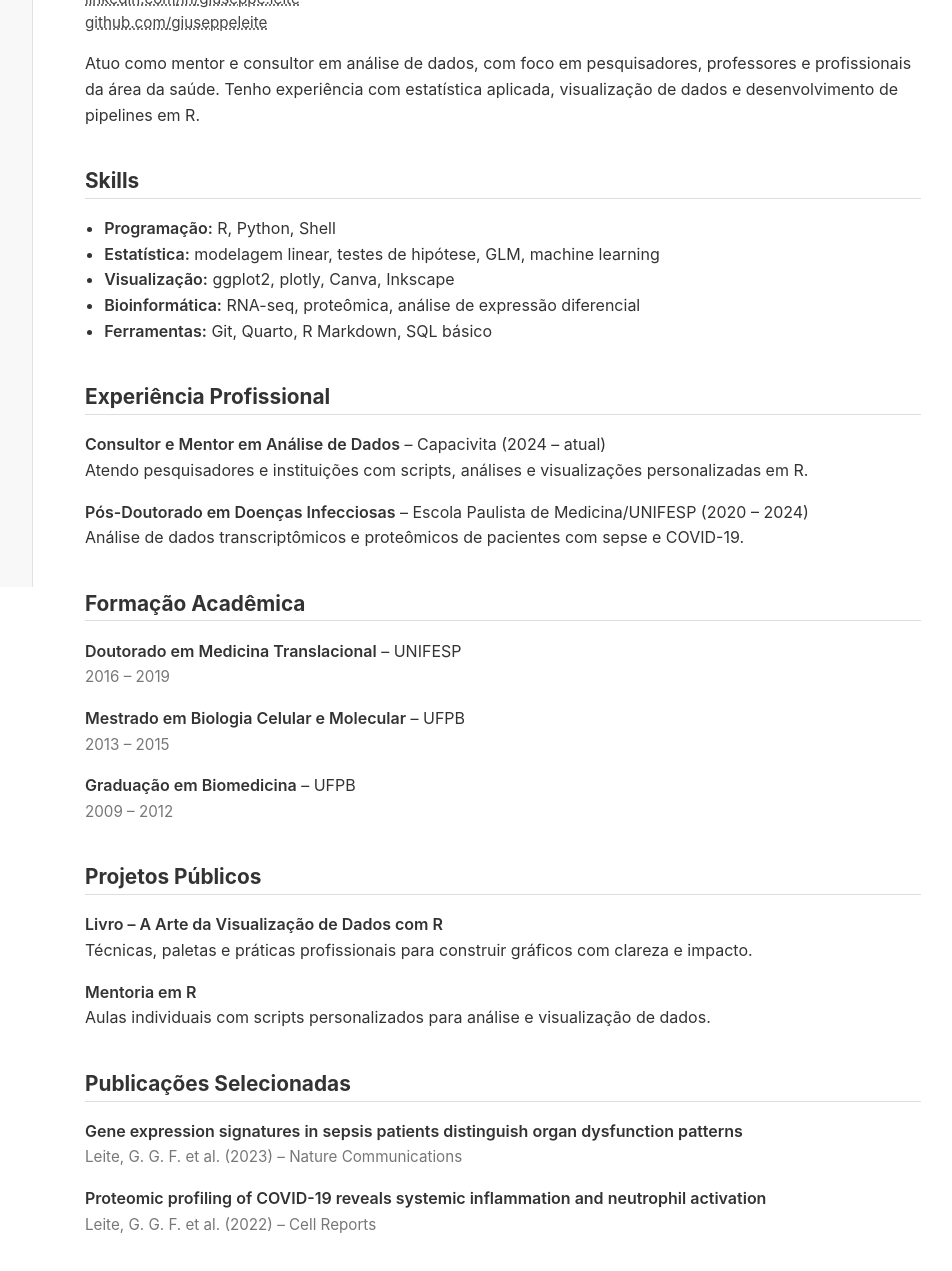
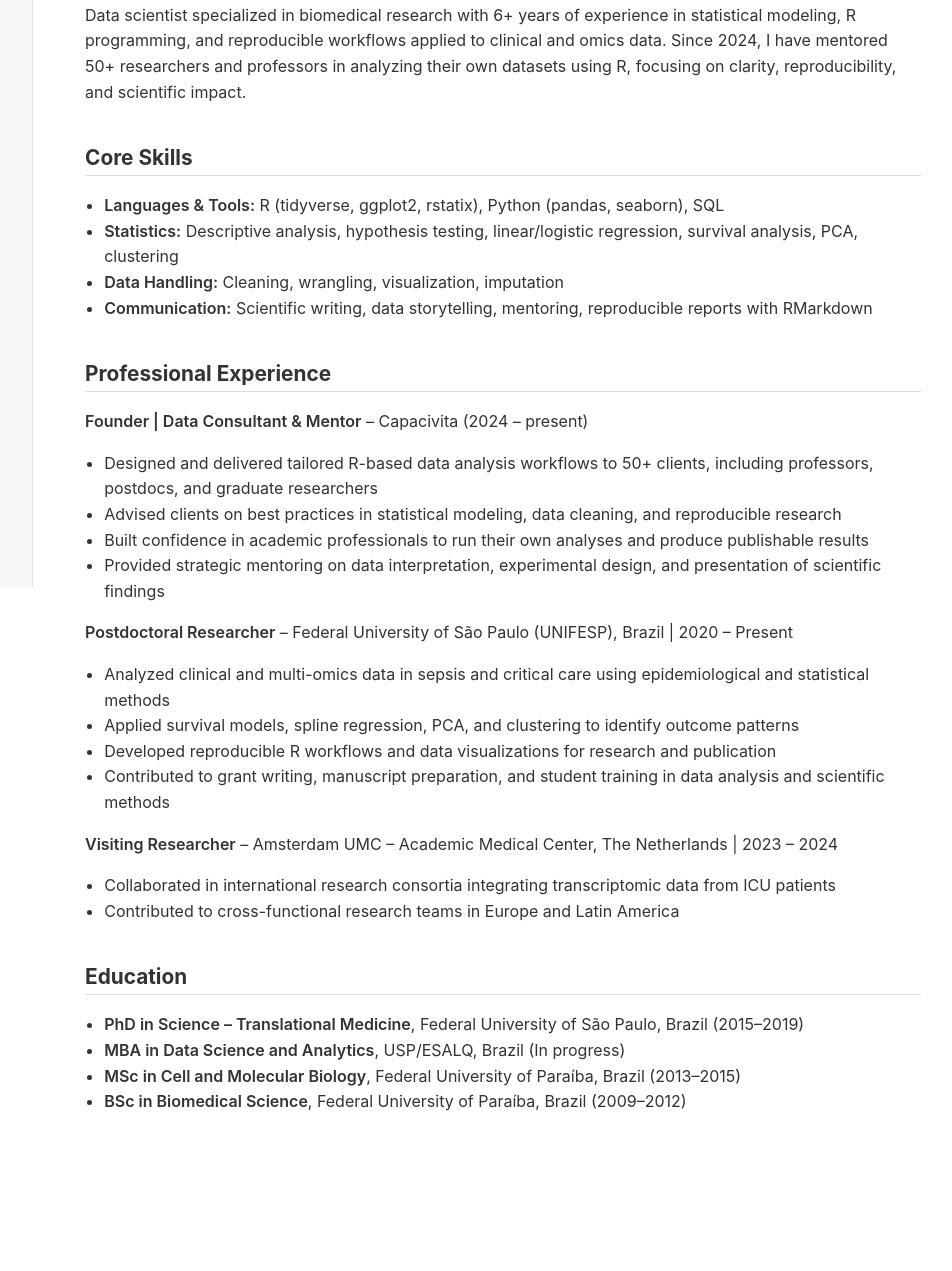
Before and after one commit to GiuseppeLeite/resume, a plain HTML site: page index.html in a window 1280 px wide. Shown: the part 213-1484 px from the top of the page, without its empty margins (187-1139 px from the left). After the commit the page ends 1400 px from the top, so only its background shows below. Drawn offline with Linux system fonts and the light colour scheme.

Commit message:
index.html

```diff
--- a/index.html
+++ b/index.html
@@ -109,64 +109,62 @@
 <body>
   <nav>
     <a href="#top">Giuseppe Leite</a>
-    <a href="#skills">Skills</a>
-    <a href="#experiencia">Experiência</a>
-    <a href="#formacao">Formação</a>
-    <a href="#projetos">Projetos</a>
-    <a href="#publicacoes">Publicações</a>
+    <a href="#skills">Core Skills</a>
+    <a href="#experience">Professional Experience</a>
+    <a href="#education">Education</a>
   </nav>
 
   <div class="content">
     <h1 id="top">Giuseppe Leite</h1>
-    <p class="small">Estatístico e Consultor em Análise de Dados<br />Campina Grande - PB, Brasil<br />giuseppe[at]email.com<br />
+    <p class="small">Campina Grande, Brazil • giuseppe[at]email.com • +55 (xx) xxxxx-xxxx<br />
     <a href="https://linkedin.com/in/giuseppe.leite">linkedin.com/in/giuseppe.leite</a><br />
     <a href="https://github.com/giuseppeleite">github.com/giuseppeleite</a></p>
 
-    <p>Atuo como mentor e consultor em análise de dados, com foco em pesquisadores, professores e profissionais da área da saúde. Tenho experiência com estatística aplicada, visualização de dados e desenvolvimento de pipelines em R.</p>
+    <p>Data scientist specialized in biomedical research with 6+ years of experience in statistical modeling, R programming, and reproducible workflows applied to clinical and omics data. Since 2024, I have mentored 50+ researchers and professors in analyzing their own datasets using R, focusing on clarity, reproducibility, and scientific impact.</p>
 
     <div class="section" id="skills">
-      <h2>Skills</h2>
+      <h2>Core Skills</h2>
       <ul>
-        <li><strong>Programação:</strong> R, Python, Shell</li>
-        <li><strong>Estatística:</strong> modelagem linear, testes de hipótese, GLM, machine learning</li>
-        <li><strong>Visualização:</strong> ggplot2, plotly, Canva, Inkscape</li>
-        <li><strong>Bioinformática:</strong> RNA-seq, proteômica, análise de expressão diferencial</li>
-        <li><strong>Ferramentas:</strong> Git, Quarto, R Markdown, SQL básico</li>
+        <li><strong>Languages & Tools:</strong> R (tidyverse, ggplot2, rstatix), Python (pandas, seaborn), SQL</li>
+        <li><strong>Statistics:</strong> Descriptive analysis, hypothesis testing, linear/logistic regression, survival analysis, PCA, clustering</li>
+        <li><strong>Data Handling:</strong> Cleaning, wrangling, visualization, imputation</li>
+        <li><strong>Communication:</strong> Scientific writing, data storytelling, mentoring, reproducible reports with RMarkdown</li>
       </ul>
     </div>
 
-    <div class="section" id="experiencia">
-      <h2>Experiência Profissional</h2>
-      <p><strong>Consultor e Mentor em Análise de Dados</strong> – Capacivita (2024 – atual)<br />
-      Atendo pesquisadores e instituições com scripts, análises e visualizações personalizadas em R.</p>
-      <p><strong>Pós-Doutorado em Doenças Infecciosas</strong> – Escola Paulista de Medicina/UNIFESP (2020 – 2024)<br />
-      Análise de dados transcriptômicos e proteômicos de pacientes com sepse e COVID-19.</p>
+    <div class="section" id="experience">
+      <h2>Professional Experience</h2>
+      <p><strong>Founder | Data Consultant & Mentor</strong> – Capacivita (2024 – present)</p>
+      <ul>
+        <li>Designed and delivered tailored R-based data analysis workflows to 50+ clients, including professors, postdocs, and graduate researchers</li>
+        <li>Advised clients on best practices in statistical modeling, data cleaning, and reproducible research</li>
+        <li>Built confidence in academic professionals to run their own analyses and produce publishable results</li>
+        <li>Provided strategic mentoring on data interpretation, experimental design, and presentation of scientific findings</li>
+      </ul>
+
+      <p><strong>Postdoctoral Researcher</strong> – Federal University of São Paulo (UNIFESP), Brazil | 2020 – Present</p>
+      <ul>
+        <li>Analyzed clinical and multi-omics data in sepsis and critical care using epidemiological and statistical methods</li>
+        <li>Applied survival models, spline regression, PCA, and clustering to identify outcome patterns</li>
+        <li>Developed reproducible R workflows and data visualizations for research and publication</li>
+        <li>Contributed to grant writing, manuscript preparation, and student training in data analysis and scientific methods</li>
+      </ul>
+
+      <p><strong>Visiting Researcher</strong> – Amsterdam UMC – Academic Medical Center, The Netherlands | 2023 – 2024</p>
+      <ul>
+        <li>Collaborated in international research consortia integrating transcriptomic data from ICU patients</li>
+        <li>Contributed to cross-functional research teams in Europe and Latin America</li>
+      </ul>
     </div>
 
-    <div class="section" id="formacao">
-      <h2>Formação Acadêmica</h2>
-      <p><strong>Doutorado em Medicina Translacional</strong> – UNIFESP<br />
-      <span class="small">2016 – 2019</span></p>
-      <p><strong>Mestrado em Biologia Celular e Molecular</strong> – UFPB<br />
-      <span class="small">2013 – 2015</span></p>
-      <p><strong>Graduação em Biomedicina</strong> – UFPB<br />
-      <span class="small">2009 – 2012</span></p>
-    </div>
-
-    <div class="section" id="projetos">
-      <h2>Projetos Públicos</h2>
-      <p><strong>Livro – A Arte da Visualização de Dados com R</strong><br />
-      Técnicas, paletas e práticas profissionais para construir gráficos com clareza e impacto.</p>
-      <p><strong>Mentoria em R</strong><br />
-      Aulas individuais com scripts personalizados para análise e visualização de dados.</p>
-    </div>
-
-    <div class="section" id="publicacoes">
-      <h2>Publicações Selecionadas</h2>
-      <p><strong>Gene expression signatures in sepsis patients distinguish organ dysfunction patterns</strong><br />
-      <span class="small">Leite, G. G. F. et al. (2023) – Nature Communications</span></p>
-      <p><strong>Proteomic profiling of COVID-19 reveals systemic inflammation and neutrophil activation</strong><br />
-      <span class="small">Leite, G. G. F. et al. (2022) – Cell Reports</span></p>
+    <div class="section" id="education">
+      <h2>Education</h2>
+      <ul>
+        <li><strong>PhD in Science – Translational Medicine</strong>, Federal University of São Paulo, Brazil (2015–2019)</li>
+        <li><strong>MBA in Data Science and Analytics</strong>, USP/ESALQ, Brazil (In progress)</li>
+        <li><strong>MSc in Cell and Molecular Biology</strong>, Federal University of Paraíba, Brazil (2013–2015)</li>
+        <li><strong>BSc in Biomedical Science</strong>, Federal University of Paraíba, Brazil (2009–2012)</li>
+      </ul>
     </div>
   </div>
 </body>
```
